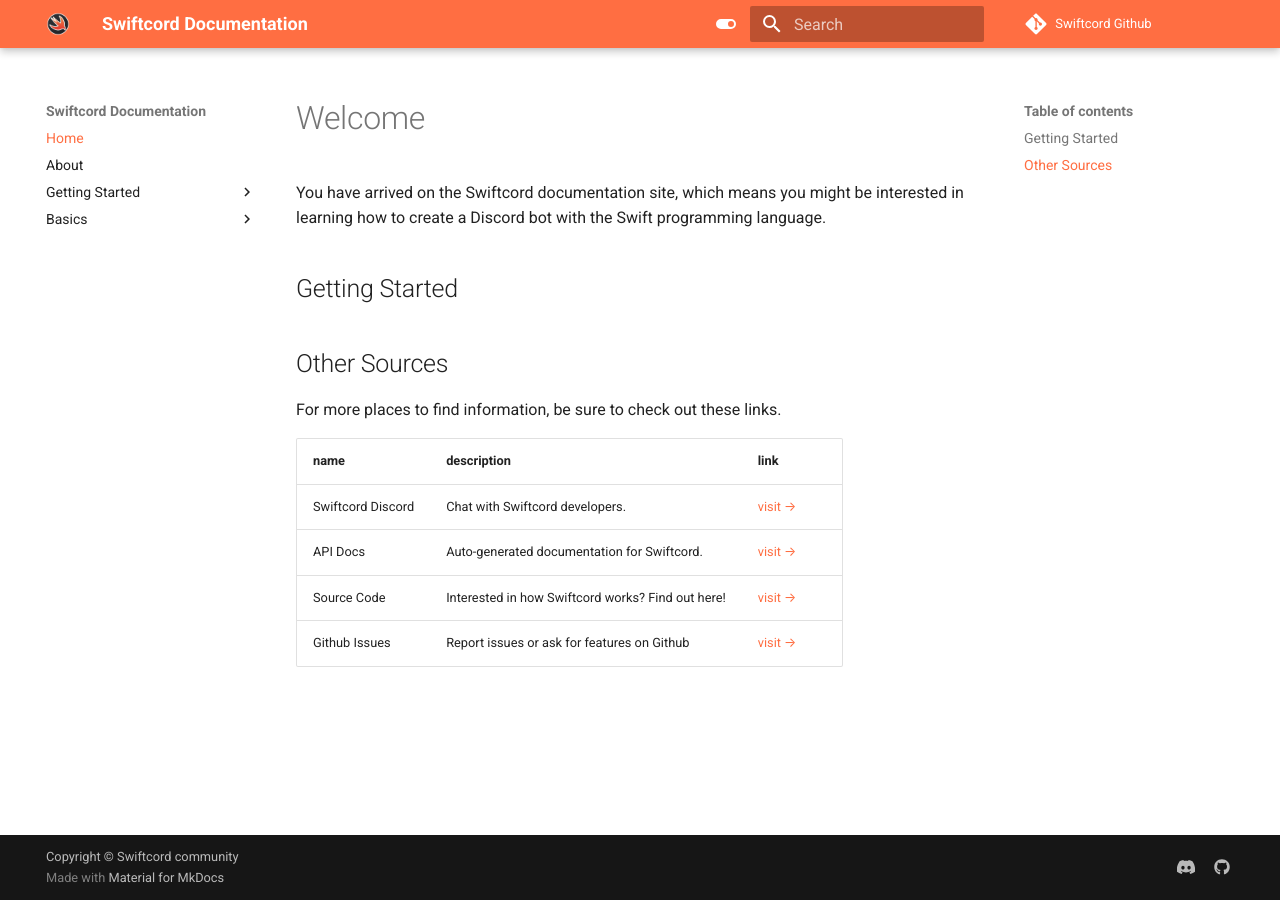
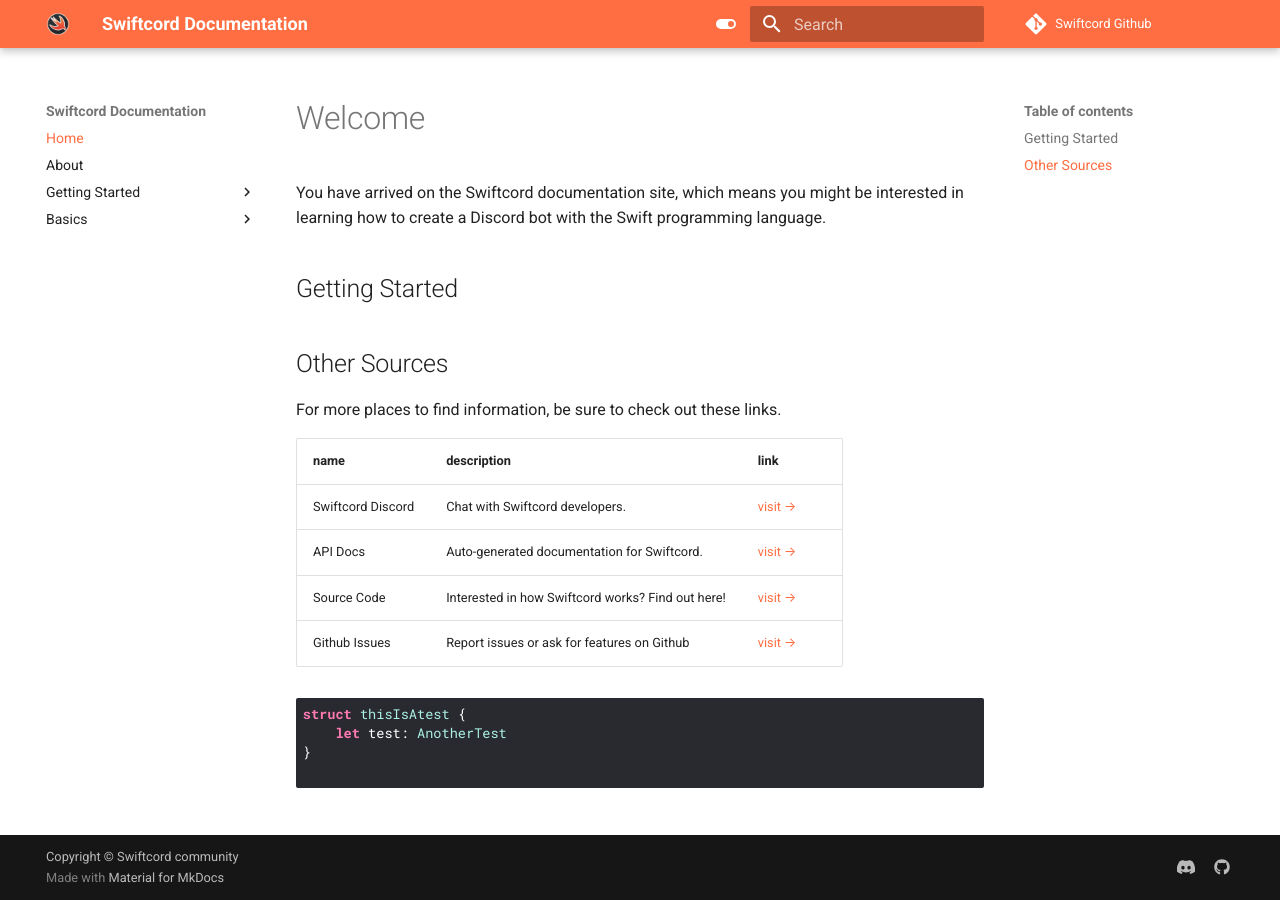
Before and after one commit to SketchMaster2001/Swiftcord-Docs, an MkDocs documentation site: the page built from docs/index.md, in a window 1280 px wide. Built offline with MkDocs 1.6.1 and Material for MkDocs 9.7.7, drawn with Linux system fonts in a browser that asks for light colours; comment, search, counter and statistics services are not loaded.

Commit message:
Add example files (To be filled in)

````diff
--- a/docs/index.md
+++ b/docs/index.md
@@ -14,3 +14,10 @@
 |API Docs           |Auto-generated documentation for Swiftcord.        |[visit &rarr;](https://sketchmaster2001.github.io/Swiftcord/documentation/swiftcord/index.html)    |
 |Source Code        |Interested in how Swiftcord works? Find out here!  |[visit &rarr;](https://github.com/SketchMaster2001/Swiftcord)                                      |
 |Github Issues      |Report issues or ask for features on Github        |[visit &rarr;](https://github.com/SketchMaster2001/Swiftcord/issues)                               |
+
+```swift
+struct thisIsAtest {
+    let test: AnotherTest
+}
+
+```
--- a/mkdocs.yml
+++ b/mkdocs.yml
@@ -44,7 +44,6 @@
       primary: deep orange
       accent: amber
   features:
-    - navigation.instant
     - navigation.top
     - search.suggest
     - search.highlight
````
Also changed, not shown: docs/basics/buttons.md (added), docs/basics/select-menu.md (added), docs/basics/slash-commands.md (added), docs/getting-started/connect-to-discord.md (added), docs/getting-started/new-project.md (added).
